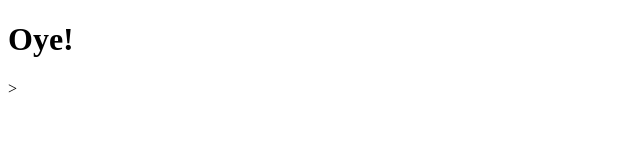
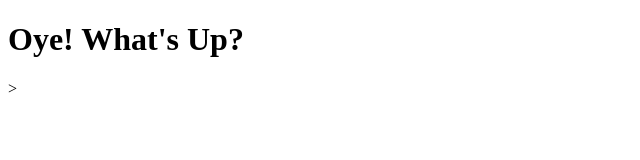
Before and after one commit to ShinJinNewZealand/BluSteel2, a plain HTML site: page site/index.html in a window 1280 px wide. Shown: the whole page, without its empty margins (0-640 px from the left). Drawn offline with Linux system fonts and the light colour scheme.

Commit message:
Small Addition to Page.

```diff
--- a/site/index.html
+++ b/site/index.html
@@ -4,6 +4,6 @@
 	<title>Hello</title>
 </head>
 <body>
-<h1>Oye!</h1>>
+<h1>Oye! What's Up?</h1>>
 </body>
 </html>
```
